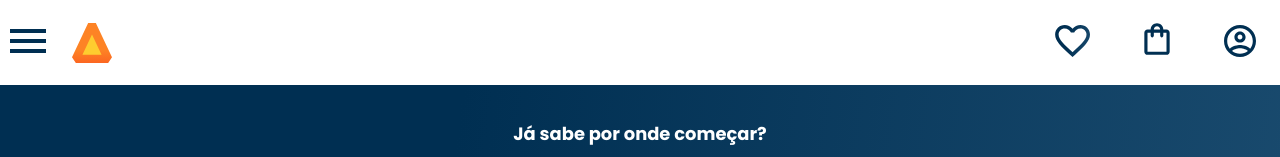
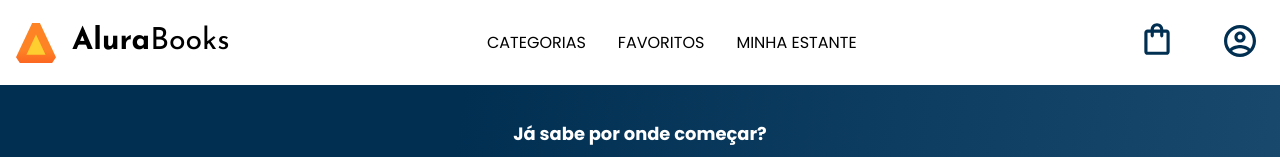
Before and after one commit to alisson-vml/alura-books, a plain HTML site: page index.html in a window 1280 px wide. Shown: the top 157 px of the page. Drawn offline with nearby package versions, Linux system fonts and the light colour scheme.

Commit message:
feat: media queries header (tablet)

```diff
--- a/index.html
+++ b/index.html
@@ -9,6 +9,7 @@
   <link rel="preconnect" href="https://fonts.googleapis.com">
   <link rel="preconnect" href="https://fonts.gstatic.com" crossorigin>
   <link href="https://fonts.googleapis.com/css2?family=Poppins:wght@300;400;500;700&display=swap" rel="stylesheet">
+  <link href="https://fonts.googleapis.com/css2?family=Josefin+Sans:wght@400;700&display=swap" rel="stylesheet">
   <link rel="stylesheet" href="https://cdn.jsdelivr.net/npm/swiper@10/swiper-bundle.min.css" />
   <link rel="stylesheet" href="style.css">
 
@@ -29,7 +30,7 @@
           <a href="#" class="lista-menu__link">Programação</a>
         </li>
         <li class="lista-menu__item">
-          <a href="#" class="lista-menu__link">Fornt-end</a>
+          <a href="#" class="lista-menu__link">Front-end</a>
         </li>
         <li class="lista-menu__item">
           <a href="#" class="lista-menu__link">Infraestrutura</a>
@@ -43,9 +44,17 @@
       </ul>
 
       <img src="img/Logo.svg" alt="logo da Alura Books" class="container__imagem">
+      <h1 class="container__titulo"><b class="container__titulo--negrito">Alura</b>Books</h1>
     </div>
+
+    <ul class="opções">
+      <li class="opções__item">Categorias</li>
+      <li class="opções__item"><a href="#" class="opções__link">Favoritos</a></li>
+      <li class="opções__item"><a href="#" class="opções__link">Minha estante</a></li>
+    </ul>
+
     <div class="container">
-      <a href="#"><img src="img/Favoritos.svg" alt="meus favoritos" class="container__imagem"></a>
+      <a href="#"><img src="img/Favoritos.svg" alt="meus favoritos" class="container__imagem container__imagem-transparente"></a>
       <a href="#"><img src="img/Compras.svg" alt="minhas compras" class="container__imagem"></a>
       <a href="#"><img src="img/Usuário.svg" alt="meus usuarios" class="container__imagem"></a>
     </div>
@@ -187,7 +196,7 @@
     <p class="contato__texto">Atualizações de e-books, novos livros, promoções e outros.</p>
     <input type="email" placeholder="Cadastre seu e-mail" class="contato__email">
   </section>
-  <hr/>
+  <hr />
   <footer class="rodape">
     <h2 class="rodape__titulo">Grupo Alura</h2>
   </footer>
--- a/style.css
+++ b/style.css
@@ -9,8 +9,10 @@
   --branco: #ffffff;
   --laranja: #eb9b00;
   --azul:#002F52;
-  --azul-degrade: linear-gradient(97.54deg, #002f52 35.49%, #326589 165.37%);
+  --preto:#000000;
+    --azul-degrade: linear-gradient(97.54deg, #002f52 35.49%, #326589 165.37%);
   --fonte-principal: "Poppins", sans-serif;
+  --fonte-secundaria:"Josefin Sans";
 }
 
 body {
--- a/styles/header.css
+++ b/styles/header.css
@@ -48,3 +48,41 @@
 .container__botao{
   display: none;
 }
+.container__titulo{
+  display: none;
+}
+.opções{
+  display: none;
+}
+
+@media screen and (min-width: 1024px){
+  .container__titulo, .container__titulo--negrito{
+    font-family:var(--fonte-secundaria);
+    font-size: 1.9rem;
+  }
+  .container__titulo{
+    font-weight:400;
+    display: block;
+  }
+  .container__titulo--negrito{
+    font-weight: 700;
+  }
+  .opções{
+    display:flex;
+
+  }
+  .opções__item{
+    padding: 0 1em;
+    text-transform: uppercase;
+  }
+  .opções__link{
+    text-decoration:none;
+    color: var(--preto);
+  }
+  .container__imagem-transparente{
+    display: none;
+  }
+  .cabeçalho__menu-hamburguer{
+    display: none;
+  }
+}
```
